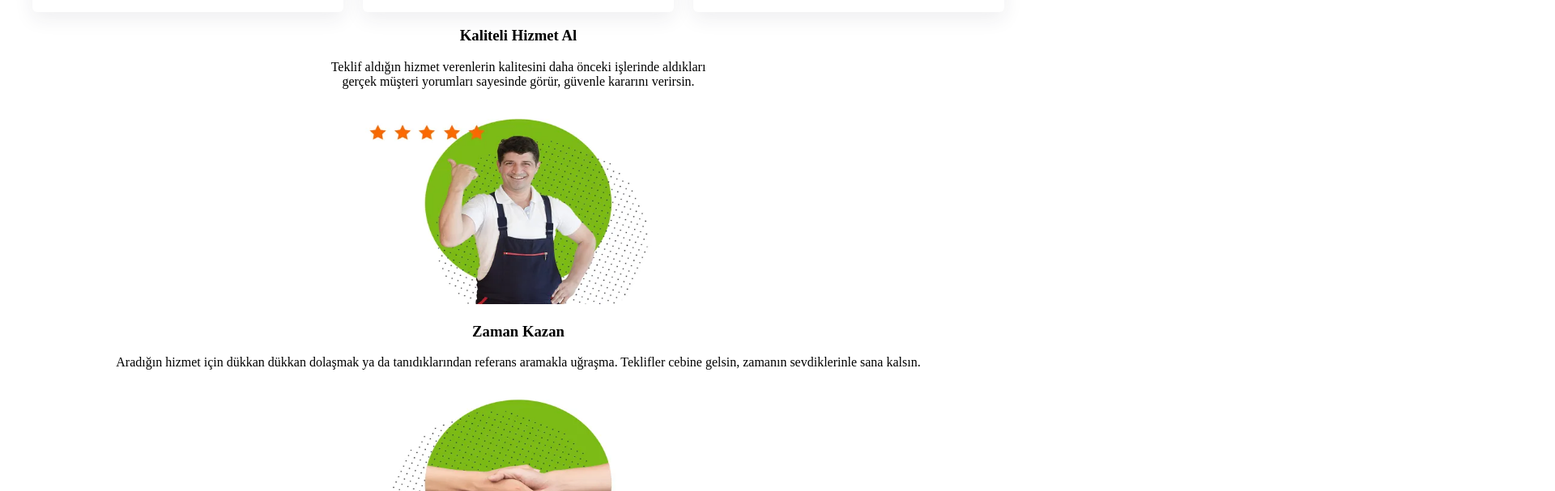
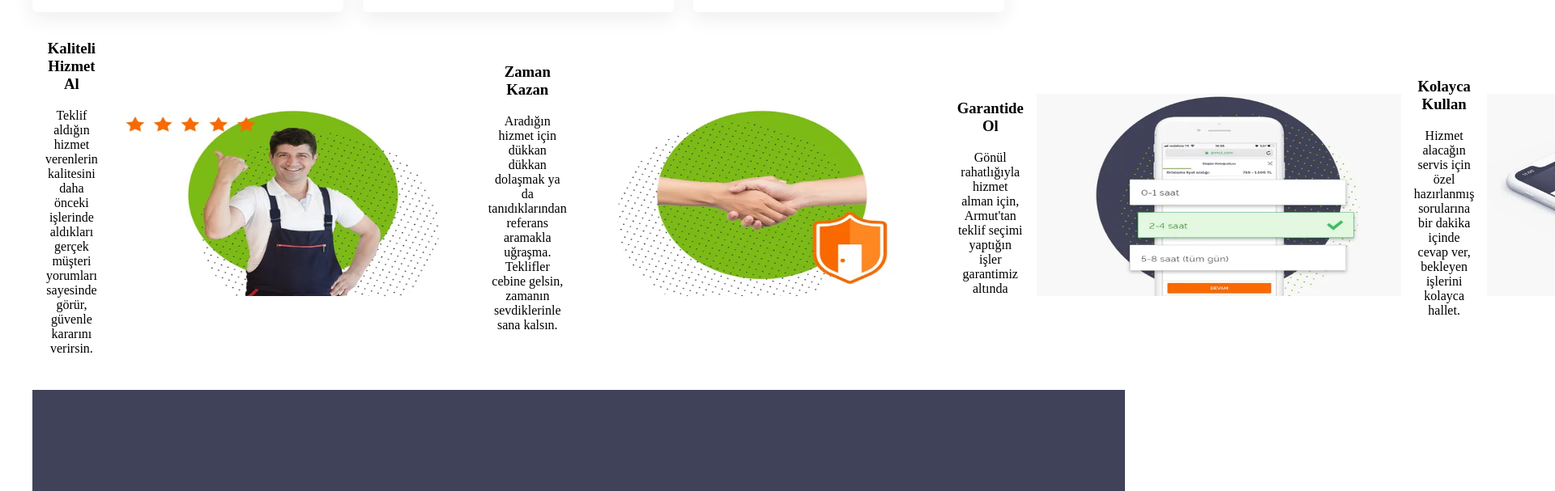
Before and after one commit to nildembuse/ArmutClone, a React (Vite) app: page / in a window 1280 px wide. Shown: the part 2009-2616 px from the top of the page at 81% size, 1920 px wide, since content can reach past the window. Built offline with nearby package versions, Linux system fonts and the light colour scheme.

Commit message:
duzenleme yapiliyor

```diff
--- a/src/App.css
+++ b/src/App.css
@@ -722,36 +722,51 @@ header.masthead .post-heading  {
 
 }
 
-
-content {
-  display: grid;
-  grid-template-columns:  repeat(2, minmax(0,1fr));
-  width: 850px;
+.values {
+  background-position: bottom center;
+  background-size: contain;
+  background-repeat: no-repeat;
 }
 
-.content img {
-  width: 400px;
-  height: 250px;
+.values_text {
+  padding: 16px;
+}
+
+.values_image {
   text-align: center;
 }
 
+.values_image img {
+  width: 450px;
+  height: 250px;
+}
 
-/* .logo:hover {
-  filter: drop-shadow(0 0 2em #646cffaa);
+@media screen and (min-width: 767px) {
+  .values {
+    background-position:right center;
+    background-size: auto;
+    padding-bottom: 0;
+    display: -webkit-box;
+    display: -ms-flexbox;
+    display: flex;
+    -webkit-box-align: center;
+    -ms-flex-align: center;
+    align-items: center;
+  }
+
+  .values_text {
+      width: 45%;
+  }
+
+  .values_image {
+      width: 50%;
+  }
+
 }
-.logo.react:hover {
-  filter: drop-shadow(0 0 2em #61dafbaa);
-} */
 
 
 
-.card {
-  padding: 2em;
-}
 
-.read-the-docs {
-  color: #888;
-}
 
 
 
--- a/src/components/Content.jsx
+++ b/src/components/Content.jsx
@@ -3,29 +3,40 @@ import "/src/App.css"
 export default  function Content() {
 
     return(
-        <div className="content">
+        <div className="values">
 
-           <div className="values">
+
+               <div className="values_text">
                     <h3>Kaliteli Hizmet Al</h3>
                     <p>Teklif aldığın hizmet verenlerin kalitesini daha önceki işlerinde aldıkları <br /> gerçek müşteri yorumları sayesinde görür, güvenle kararını verirsin.</p>
+               </div>
+               <div className="values_image">
                     <img src="/src/img/qualty.jpg" alt="" />
                </div>
-           <div className="values2">
+
+               <div className="values_text">
                     <h3>Zaman Kazan</h3>
                     <p>Aradığın hizmet için dükkan dükkan dolaşmak ya da tanıdıklarından referans aramakla uğraşma. Teklifler cebine gelsin, zamanın sevdiklerinle sana kalsın.</p>
+               </div>
+               <div className="values_image">
                     <img src="/src/img/anlaşma.jpg" alt="" />
                </div>
-           <div className="values3">
+
+               <div className="values_text">
                     <h3>Garantide Ol</h3>
                     <p>Gönül rahatlığıyla hizmet alman için, Armut'tan teklif seçimi yaptığın işler garantimiz altında</p>
+               </div>
+               <div className="values_image">
                     <img src="/src/img/choose-best-time.jpg" alt="" />
                </div>
-           <div className="values4">
+
+               <div className="values_text">
                     <h3>Kolayca Kullan</h3>
                     <p>Hizmet alacağın servis için özel hazırlanmış sorularına bir dakika içinde cevap ver, bekleyen işlerini kolayca hallet.</p>
+                </div>
+                <div className="values_image">
                     <img src="/src/img/save-time.jpg" alt="" />
                 </div>
-
         </div>
     )
 }
```
Lines whose indentation alone changed are shown as unchanged.
